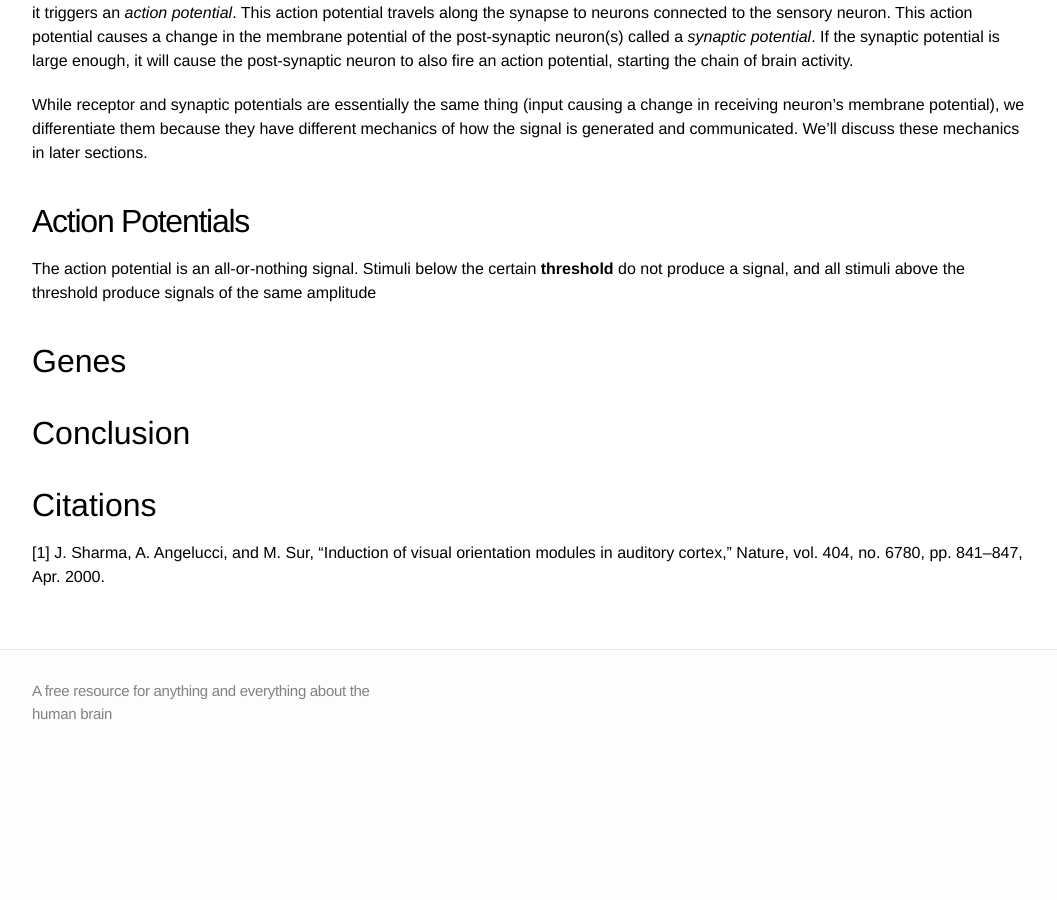
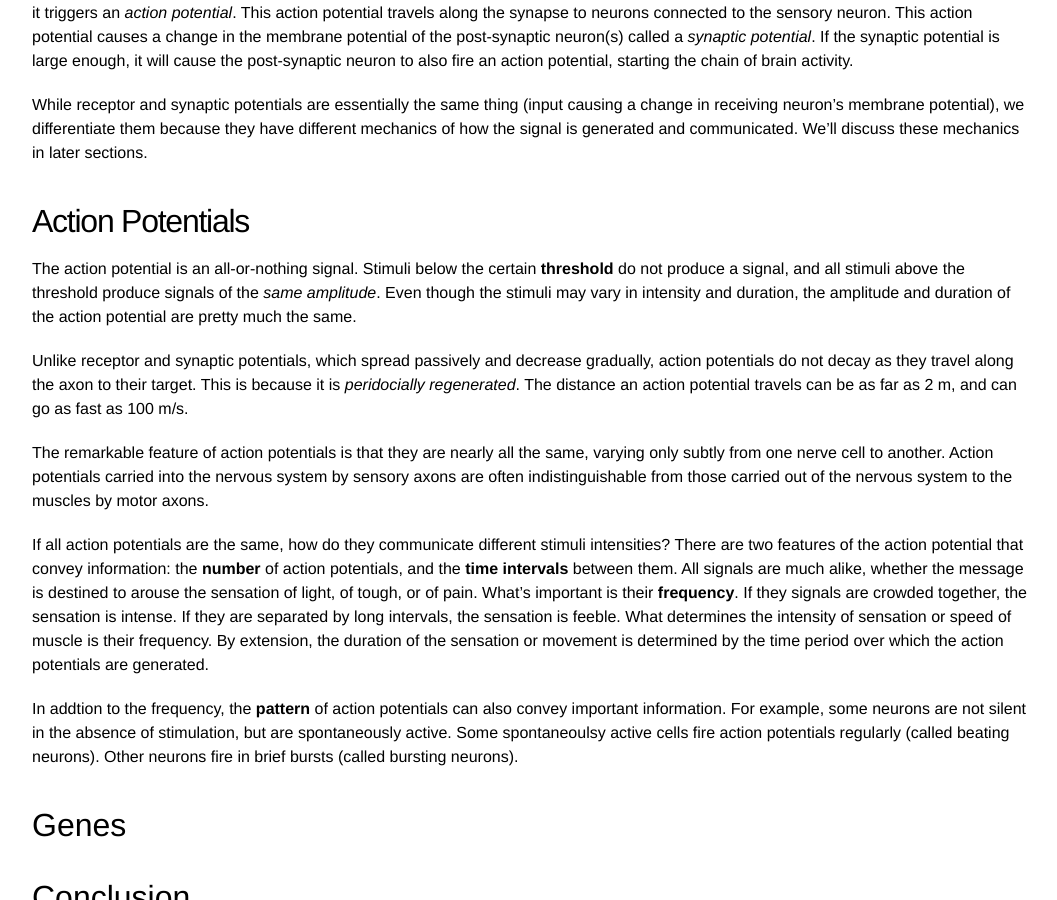
Before and after one commit to mdelsole/brain-nexus, a Jekyll site: the page built from brain-architecture/overview/index.markdown, in a window 1280 px wide and 900 px high, scrolled down 9542 px. Shown: the whole window, without its empty margins (108-1165 px from the left). Built offline with Jekyll 4.4.1, drawn with Linux system fonts in a browser that asks for light colours; before the commit the page ends 10312 px from its top, so only the background shows below that.

Commit message:
action potentials

```diff
--- a/brain-architecture/overview/index.markdown
+++ b/brain-architecture/overview/index.markdown
@@ -230,7 +230,15 @@ While receptor and synaptic potentials are essentially the same thing (input cau
 
 ## Action Potentials
 
-The action potential is an all-or-nothing signal. Stimuli below the certain **threshold** do not produce a signal, and all stimuli above the threshold produce signals of the same amplitude
+The action potential is an all-or-nothing signal. Stimuli below the certain **threshold** do not produce a signal, and all stimuli above the threshold produce signals of the *same amplitude*. Even though the stimuli may vary in intensity and duration, the amplitude and duration of the action potential are pretty much the same.
+
+Unlike receptor and synaptic potentials, which spread passively and decrease gradually, action potentials do not decay as they travel along the axon to their target. This is because it is *peridocially regenerated*. The distance an action potential travels can be as far as 2 m, and can go as fast as 100 m/s.
+
+The remarkable feature of action potentials is that they are nearly all the same, varying only subtly from one nerve cell to another. Action potentials carried into the nervous system by sensory axons are often indistinguishable from those carried out of the nervous system to the muscles by motor axons.
+
+If all action potentials are the same, how do they communicate different stimuli intensities? There are two features of the action potential that convey information: the **number** of action potentials, and the **time intervals** between them. All signals are much alike, whether the message is destined to arouse the sensation of light, of tough, or of pain. What's important is their **frequency**. If they signals are crowded together, the sensation is intense. If they are separated by long intervals, the sensation is feeble. What determines the intensity of sensation or speed of muscle is their frequency. By extension, the duration of the sensation or movement is determined by the time period over which the action potentials are generated.
+
+In addtion to the frequency, the **pattern** of action potentials can also convey important information. For example, some neurons are not silent in the absence of stimulation, but are spontaneously active. Some spontaneoulsy active cells fire action potentials regularly (called beating neurons). Other neurons fire in brief bursts (called bursting neurons).
 
 # Genes
 
```
